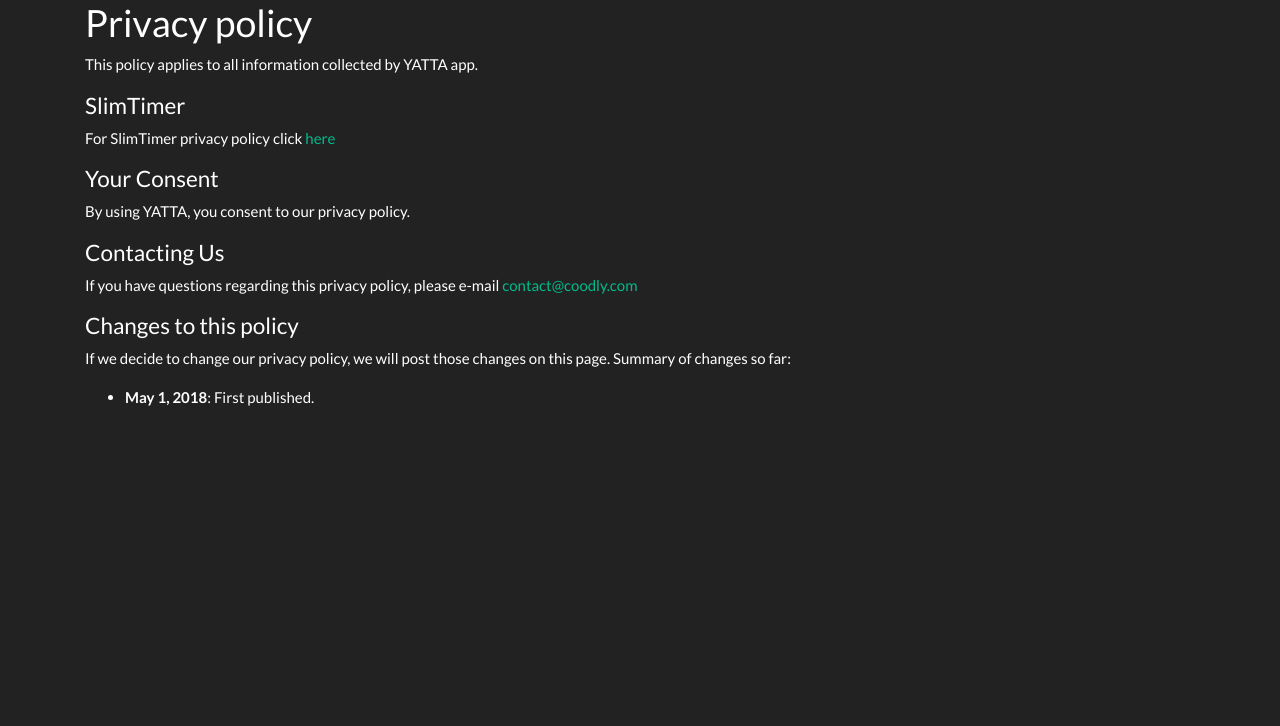
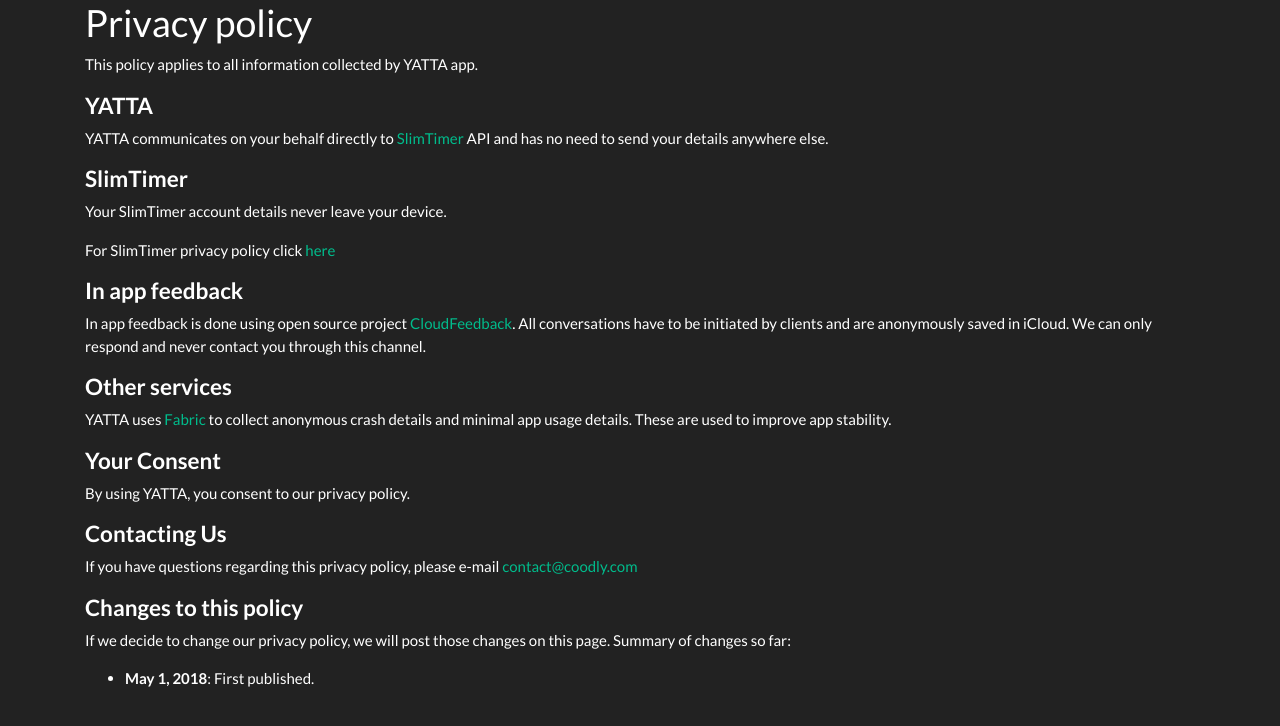
Before and after one commit to coodly/coodly.github.io, a Jekyll site: the page built from yatta/privacy.md, in a window 1280 px wide. Shown: the top 726 px of the page. Built offline with Jekyll 4.4.1, drawn with Linux system fonts in a browser that asks for light colours.

Commit message:
More privacy

```diff
--- a/yatta/privacy.md
+++ b/yatta/privacy.md
@@ -6,16 +6,27 @@
 
 This policy applies to all information collected by YATTA app.
 
-#### SlimTimer
+#### **YATTA**
+YATTA communicates on your behalf directly to [SlimTimer][5] API and has no need to send your details anywhere else.
+
+#### **SlimTimer**
+Your SlimTimer account details never leave your device.
+
 For SlimTimer privacy policy click [here][2]
 
-#### Your Consent
+#### **In app feedback**
+In app feedback is done using open source project [CloudFeedback][4]. All conversations have to be initiated by clients and are anonymously saved in iCloud. We can only respond and never contact you through this channel.
+
+#### **Other services**
+YATTA uses [Fabric][3] to collect anonymous crash details and minimal app usage details. These are used to improve app stability.
+
+#### **Your Consent**
 By using YATTA, you consent to our privacy policy.
 
-#### Contacting Us
+#### **Contacting Us**
 If you have questions regarding this privacy policy, please e-mail [contact@coodly.com][1]
 
-#### Changes to this policy
+#### **Changes to this policy**
 If we decide to change our privacy policy, we will post those changes on this page. Summary of changes so far:
 
 * **May 1, 2018**: First published.
```
Also changed, not shown: other parts of yatta/privacy.md (+3 -0 lines).
